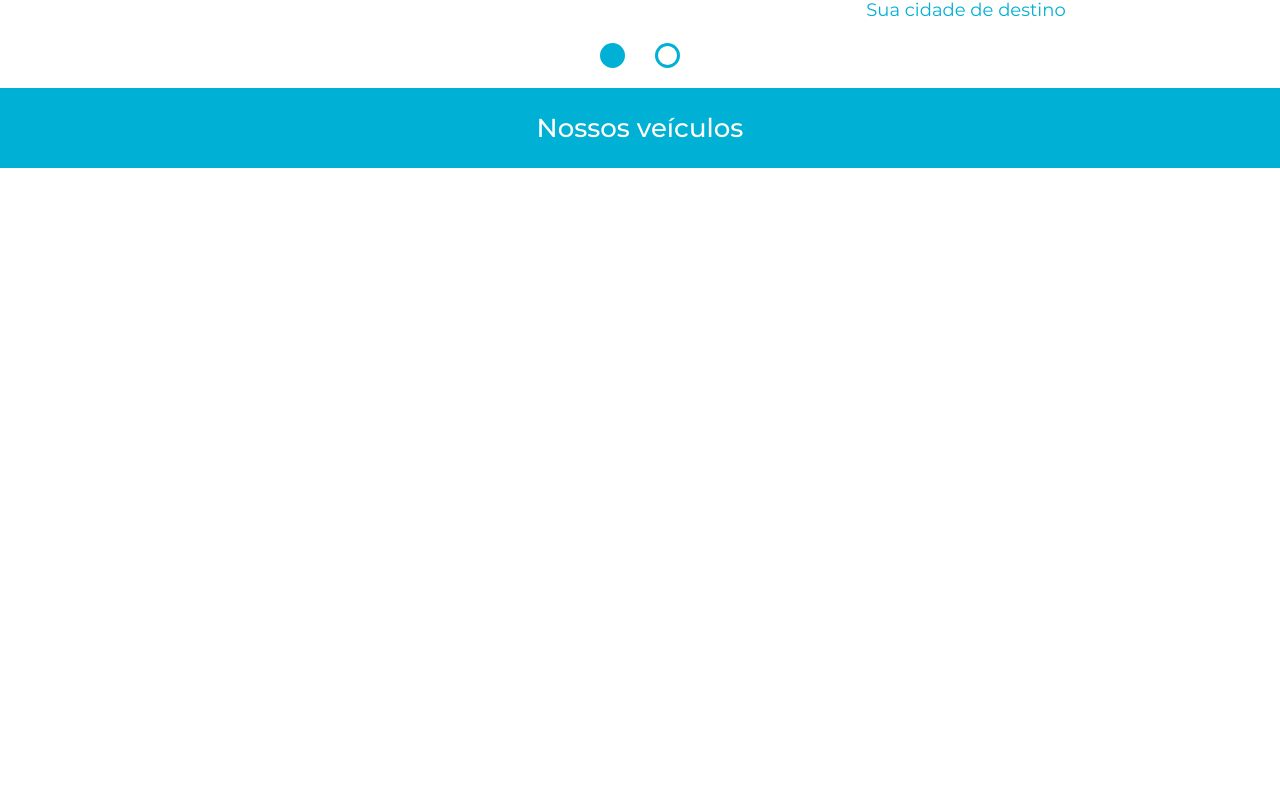
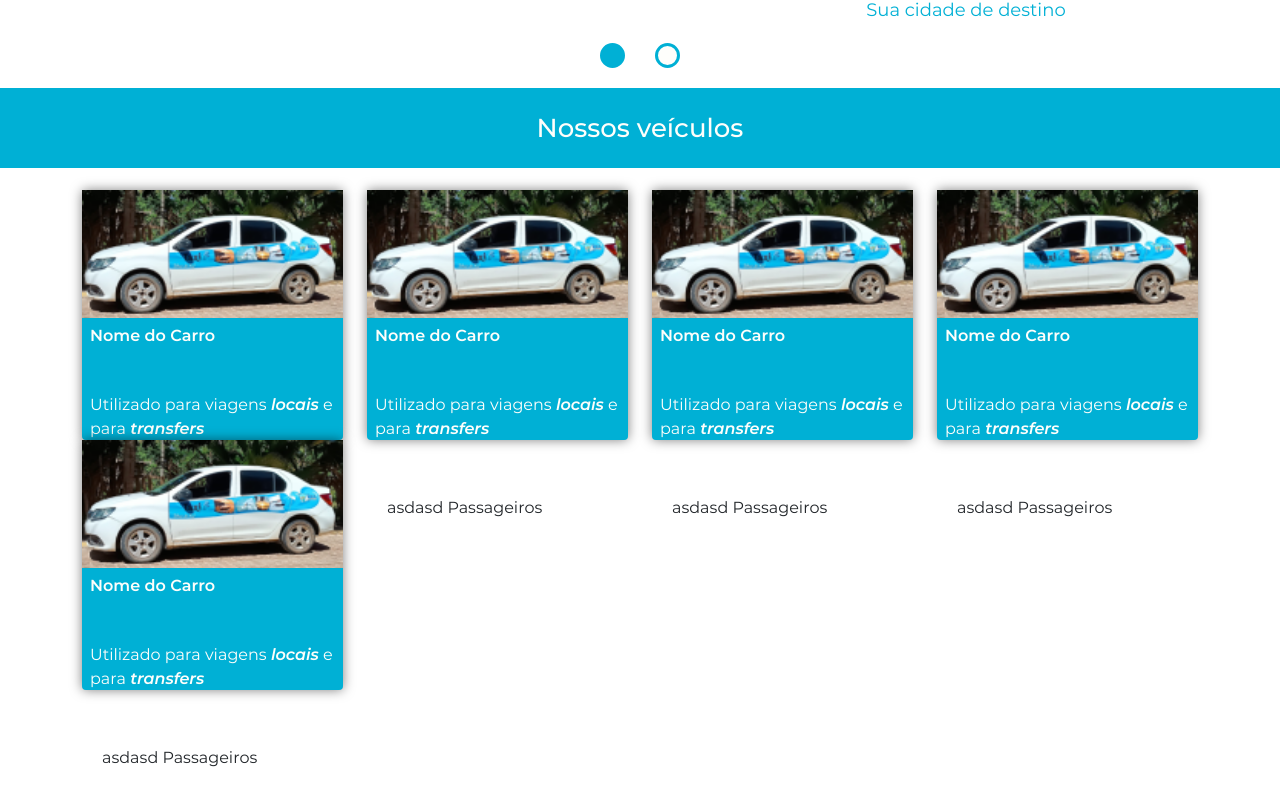
Before and after one commit to marcos-arthur/central-de-taxi-pipa, a Next.js app: page / in a window 1280 px wide. Shown: the part 1331-2136 px from the top of the page. Before the commit the page ends 1499 px from the top, so only its background shows below. Built offline with nearby package versions, Linux system fonts and the light colour scheme.

Commit message:
Início da implementação dos cards do veículo e responsividade deles

```diff
--- a/src/app/page.js
+++ b/src/app/page.js
@@ -6,6 +6,7 @@ import styles from './page.module.css'
 
 import logo from "./../../public/assets/logo.svg"
 import pipa_beach from "./../../public/assets/pipa_beach.png"
+import carro from "./../../public/assets/carro.png"
 
 import ServicesCarousel from "./components/ServicesCarousel/ServicesCarousel"
 
@@ -69,8 +70,121 @@ export default function teste(){
             <header className={styles.sectionHeader}>
               <h2 className={styles.sectionHeaderText}>Nossos veículos</h2>
             </header>
-            <Container fluid>
+            <Container className={styles.vehiclesContainer}>
+              <Row>
+                <Col xs={12} sm={6} md={4} xl={3}>
+                  <Container fluid className={styles.vehicleCard}>
+                    <Row>
+                      <Image
+                        alt="carro"
+                        src={carro}
+                        priority
+                        quality={100}
+                        sizes="100vw"
+                        style={{
+                          objectFit: 'cover',
+                        }}
+                        className={styles.vehicleImage}
+                      />
+                    </Row>
+                    <Row className={styles.vehicleInfo}>
+                      <h5><strong>Nome do Carro</strong></h5>
+                      <p>Utilizado para viagens <em>locais</em> e para <em>transfers</em></p>
+                      <div>asdasd Passageiros</div>
+                    </Row>
+                  </Container>
+                </Col>
+                <Col xs={12} sm={6} md={4} xl={3}>
+                  <Container fluid className={styles.vehicleCard}>
+                    <Row>
+                      <Image
+                        alt="carro"
+                        src={carro}
+                        priority
+                        quality={100}
+                        sizes="100vw"
+                        style={{
+                          objectFit: 'cover',
+                        }}
+                        className={styles.vehicleImage}
+                      />
+                    </Row>
+                    <Row className={styles.vehicleInfo}>
+                      <h5><strong>Nome do Carro</strong></h5>
+                      <p>Utilizado para viagens <em>locais</em> e para <em>transfers</em></p>
+                      <div>asdasd Passageiros</div>
+                    </Row>
+                  </Container>
+                </Col>
+                <Col xs={12} sm={6} md={4} xl={3}>
+                  <Container fluid className={styles.vehicleCard}>
+                    <Row>
+                      <Image
+                        alt="carro"
+                        src={carro}
+                        priority
+                        quality={100}
+                        sizes="100vw"
+                        style={{
+                          objectFit: 'cover',
+                        }}
+                        className={styles.vehicleImage}
+                      />
+                    </Row>
+                    <Row className={styles.vehicleInfo}>
+                      <h5><strong>Nome do Carro</strong></h5>
+                      <p>Utilizado para viagens <em>locais</em> e para <em>transfers</em></p>
+                      <div>asdasd Passageiros</div>
+                    </Row>
+                  </Container>
+                </Col>
+                <Col xs={12} sm={6} md={4} xl={3}>
+                  <Container fluid className={styles.vehicleCard}>
+                    <Row>
+                      <Image
+                        alt="carro"
+                        src={carro}
+                        priority
+                        quality={100}
+                        sizes="100vw"
+                        style={{
+                          objectFit: 'cover',
+                        }}
+                        className={styles.vehicleImage}
+                      />
+                    </Row>
+                    <Row className={styles.vehicleInfo}>
+                      <h5><strong>Nome do Carro</strong></h5>
+                      <p>Utilizado para viagens <em>locais</em> e para <em>transfers</em></p>
+                      <div>asdasd Passageiros</div>
+                    </Row>
+                  </Container>
+                </Col>
+                <Col xs={12} sm={6} md={4} xl={3}>
+                  <Container fluid className={styles.vehicleCard}>
+                    <Row>
+                      <Image
+                        alt="carro"
+                        src={carro}
+                        priority
+                        quality={100}
+                        sizes="100vw"
+                        style={{
+                          objectFit: 'cover',
+                        }}
+                        className={styles.vehicleImage}
+                      />
+                    </Row>
+                    <Row className={styles.vehicleInfo}>
+                      <h5><strong>Nome do Carro</strong></h5>
+                      <p>Utilizado para viagens <em>locais</em> e para <em>transfers</em></p>
+                      <div>asdasd Passageiros</div>
+                    </Row>
+                  </Container>
+                </Col>
+              </Row>
             </Container>
+
 
           </section>
 
--- a/src/app/page.module.css
+++ b/src/app/page.module.css
@@ -115,3 +115,45 @@
   display: block;
   height: 100%;
 }
+
+
+/* Vehicles Section */
+.vehiclesContainer{
+  padding-top: 22px;
+}
+
+.vehicleCard{
+  width: 100%;
+  height: 250px;
+
+  background-color: #00B0D5;
+  border-radius: 4px;
+
+  -webkit-box-shadow: 0px 0px 12px 0px rgba(0,0,0,0.5);
+  -moz-box-shadow: 0px 0px 12px 0px rgba(0,0,0,0.5);
+  box-shadow: 0px 0px 12px 0px rgba(0,0,0,0.5);
+}
+
+.vehicleImage{
+  padding: 0;
+
+  width: 100%;
+}
+
+.vehicleInfo{
+  height: 100%;
+  padding: 8px;
+}
+
+.vehicleInfo h5, .vehicleInfo h5 > *{
+  padding: 0;
+  font-size: 16px;
+  color: #FEFEFB;
+}
+
+.vehicleInfo p, .vehicleInfo p > *{
+  padding: 0;
+
+  font-size: 16px;
+  color: #FEFEFB;
+}
```
Also changed, not shown: public/assets/carro.png (added).
